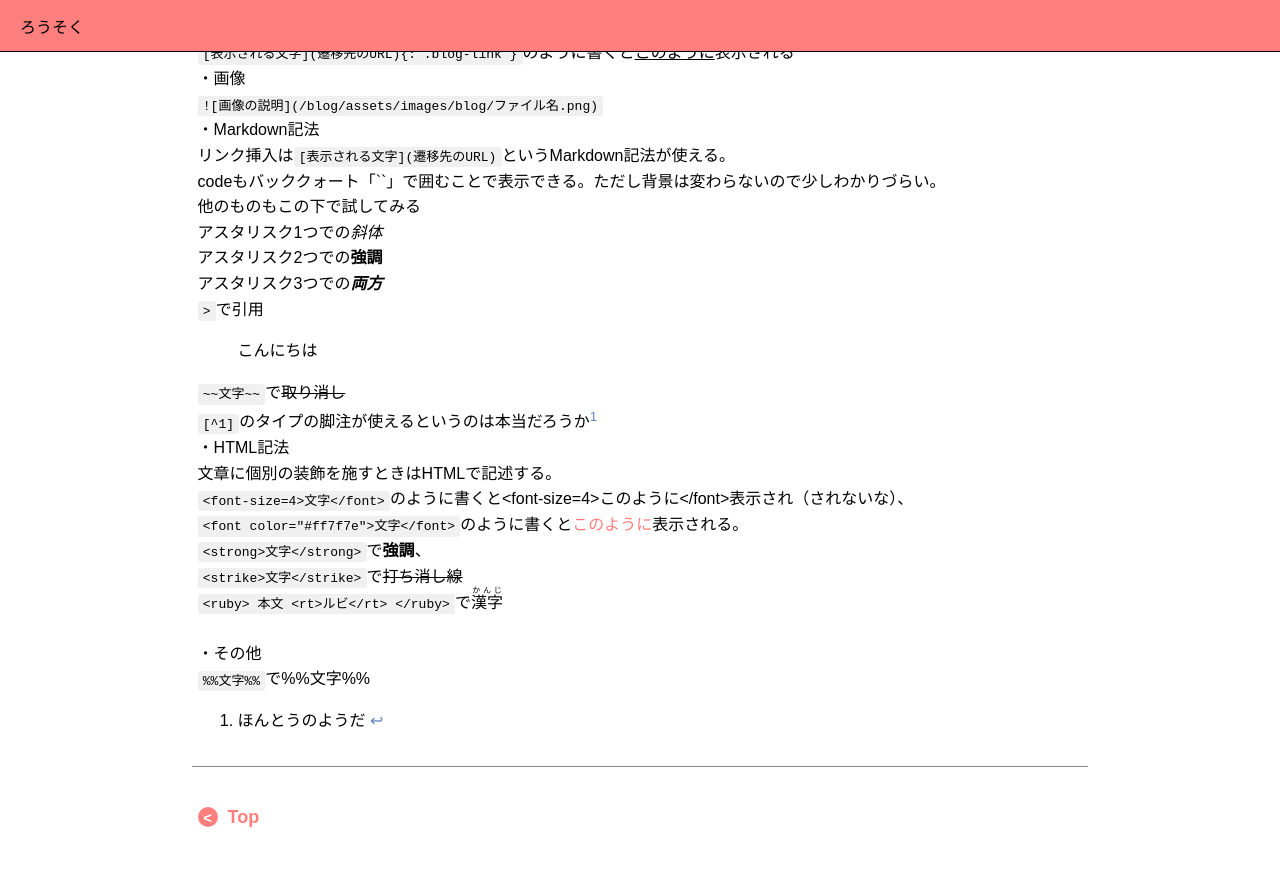
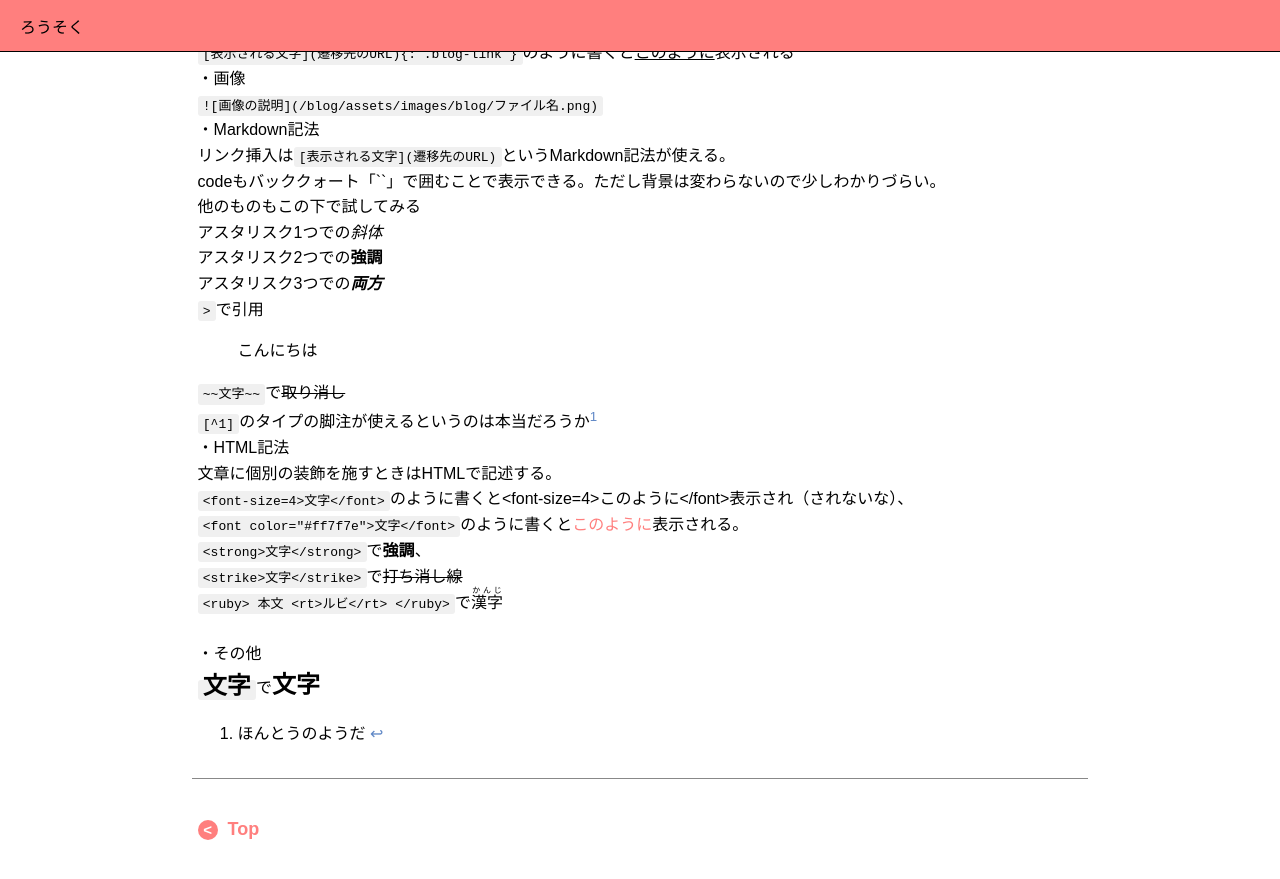
Before and after one commit to Asiraat/blog, a Jekyll site: the page built from _posts/2024-08-24-example.md, in a window 1280 px wide and 900 px high, scrolled down 830 px. Shown: the top 879 px of the window. Built offline with Jekyll 4.4.1, drawn with Linux system fonts in a browser that asks for light colours; some web fonts are replaced.

Commit message:
Update post.html

```diff
--- a/_layouts/post.html
+++ b/_layouts/post.html
@@ -29,7 +29,7 @@ layout: default
   <div class="line-under-meta"></div>
 
   <div class="post-content">
-    {{ content }}
+    {{ content | big_text }}
   </div>
 
   <div class="line-under-blog"></div>
```
